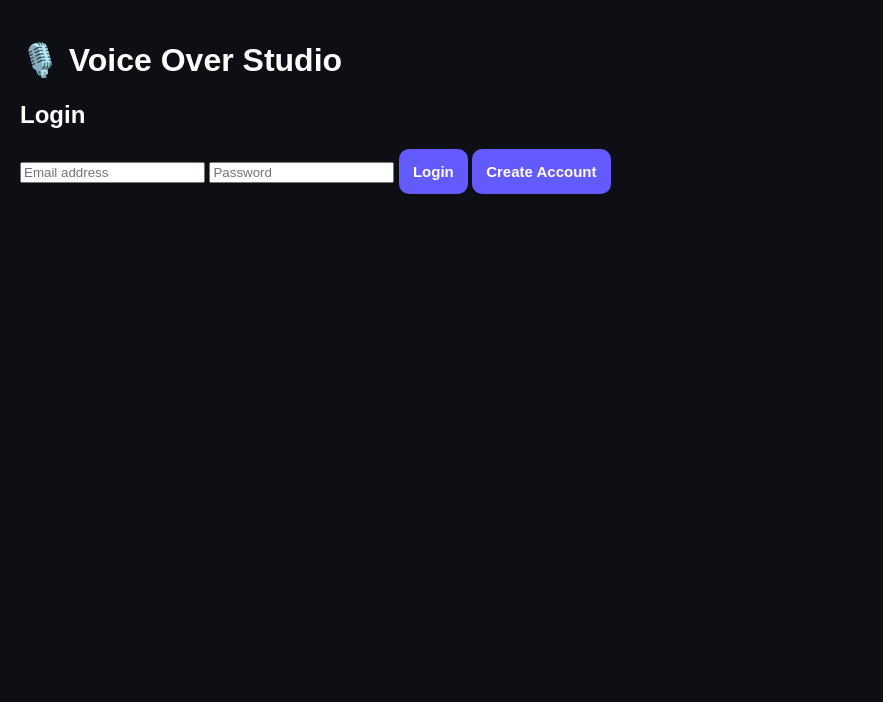
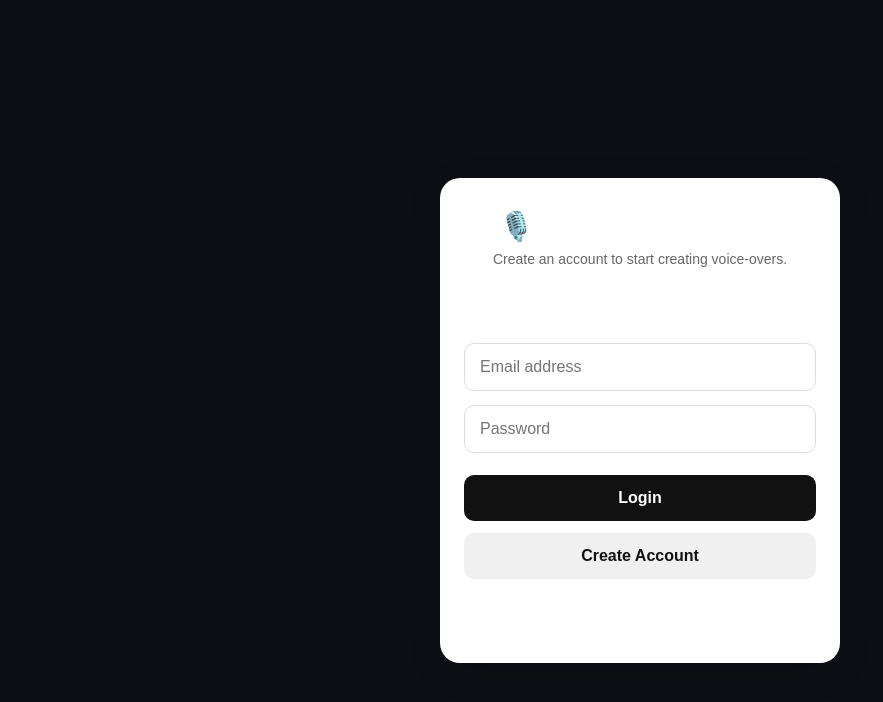
Before and after one commit to Matthewchi12/Ai-vice-, a plain HTML site: page index.html in a window 1280 px wide. Shown: the whole page, without its empty margins (0-883 px from the left). Drawn offline with nearby package versions, Linux system fonts and the light colour scheme.

Commit message:
Add login and signup UI elements to index.html

```diff
--- a/index.html
+++ b/index.html
@@ -3,6 +3,7 @@
 
 <head>
     <meta charset="UTF-8">
+
     <meta
         name="viewport"
         content="width=device-width, initial-scale=1.0"
@@ -14,34 +15,158 @@
         rel="stylesheet"
         href="index.css"
     >
+
+    <style>
+        /* ==============================
+           LOGIN SCREEN
+        ============================== */
+
+        #authScreen {
+            min-height: 100vh;
+            display: flex;
+            justify-content: center;
+            align-items: center;
+            padding: 20px;
+            box-sizing: border-box;
+        }
+
+        .auth-card {
+            width: 100%;
+            max-width: 400px;
+            padding: 32px 24px;
+            border-radius: 20px;
+            background: white;
+            box-sizing: border-box;
+            box-shadow: 0 10px 35px rgba(0, 0, 0, 0.12);
+            text-align: center;
+        }
+
+        .auth-card h1 {
+            margin: 0 0 8px;
+            font-size: 28px;
+        }
+
+        .auth-subtitle {
+            margin: 0 0 28px;
+            color: #666;
+            font-size: 14px;
+        }
+
+        .auth-card h2 {
+            margin-bottom: 20px;
+        }
+
+        .auth-input {
+            width: 100%;
+            padding: 14px 15px;
+            margin-bottom: 14px;
+            border: 1px solid #ddd;
+            border-radius: 10px;
+            box-sizing: border-box;
+            font-size: 16px;
+            outline: none;
+        }
+
+        .auth-input:focus {
+            border-color: #555;
+        }
+
+        .auth-button {
+            width: 100%;
+            padding: 14px;
+            margin-top: 8px;
+            border: none;
+            border-radius: 10px;
+            font-size: 16px;
+            font-weight: 600;
+            cursor: pointer;
+        }
+
+        #loginButton {
+            background: #111;
+            color: white;
+        }
+
+        #signupButton {
+            background: #f0f0f0;
+            color: #111;
+            margin-top: 12px;
+        }
+
+        .auth-button:active {
+            transform: scale(0.98);
+        }
+
+        #authStatus {
+            min-height: 20px;
+            margin-top: 18px;
+            font-size: 14px;
+        }
+
+        /* Mobile */
+        @media (max-width: 480px) {
+
+            #authScreen {
+                padding: 15px;
+            }
+
+            .auth-card {
+                padding: 28px 20px;
+            }
+
+            .auth-card h1 {
+                font-size: 24px;
+            }
+        }
+    </style>
+
 </head>
 
 <body>
-    <body>
+
+    <!-- ==============================
+         LOGIN / SIGN UP
+    ============================== -->
 
     <div id="authScreen">
 
+        <div class="auth-card">
+
             <h1>🎙️ Voice Over Studio</h1>
 
-        <h2>Login</h2>
+            <p class="auth-subtitle">
+                Create an account to start creating voice-overs.
+            </p>
+
+            <h2>Welcome</h2>
 
             <input
+                class="auth-input"
                 type="email"
                 id="email"
                 placeholder="Email address"
+                autocomplete="email"
             >
 
             <input
+                class="auth-input"
                 type="password"
                 id="password"
                 placeholder="Password"
+                autocomplete="current-password"
             >
 
-        <button id="loginButton">
+            <button
+                class="auth-button"
+                id="loginButton"
+            >
                 Login
             </button>
 
-        <button id="signupButton">
+            <button
+                class="auth-button"
+                id="signupButton"
+            >
                 Create Account
             </button>
 
@@ -49,16 +174,27 @@
 
         </div>
 
-    <div class="app" id="app" style="display: none;">
+    </div>
 
- <div class="app" id="app" style="display: none;">
+
+    <!-- ==============================
+         VOICE OVER STUDIO
+    ============================== -->
+
+    <div
+        class="app"
+        id="app"
+        style="display: none;"
+    >
 
         <header>
+
             <h1>🎙️ Voice Over Studio</h1>
 
             <p>
                 Turn your text into speech
             </p>
+
         </header>
 
 
@@ -95,9 +231,11 @@ Let's get started."
             </label>
 
             <select id="voice">
+
                 <option>
                     Loading voices...
                 </option>
+
             </select>
 
 
@@ -223,7 +361,10 @@ Let's get started."
     </div>
 
 
+    <!-- Supabase must load BEFORE index.js -->
+
     <script src="https://cdn.jsdelivr.net/npm/@supabase/supabase-js@2"></script>
+
     <script src="index.js"></script>
 
 </body>
```
Lines whose indentation alone changed are shown as unchanged.
